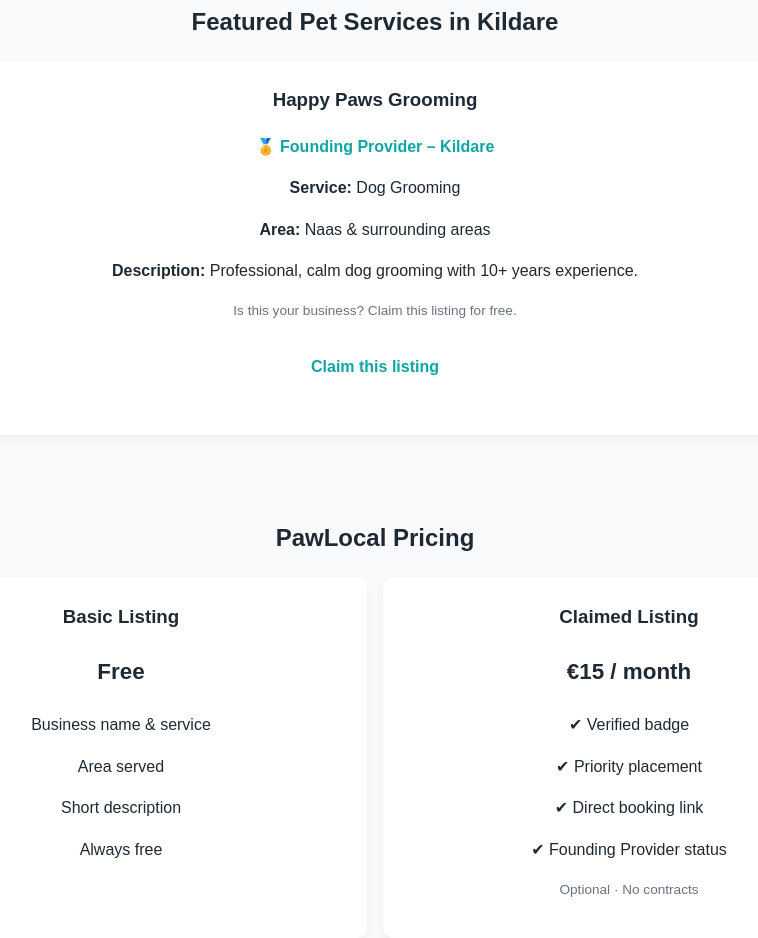
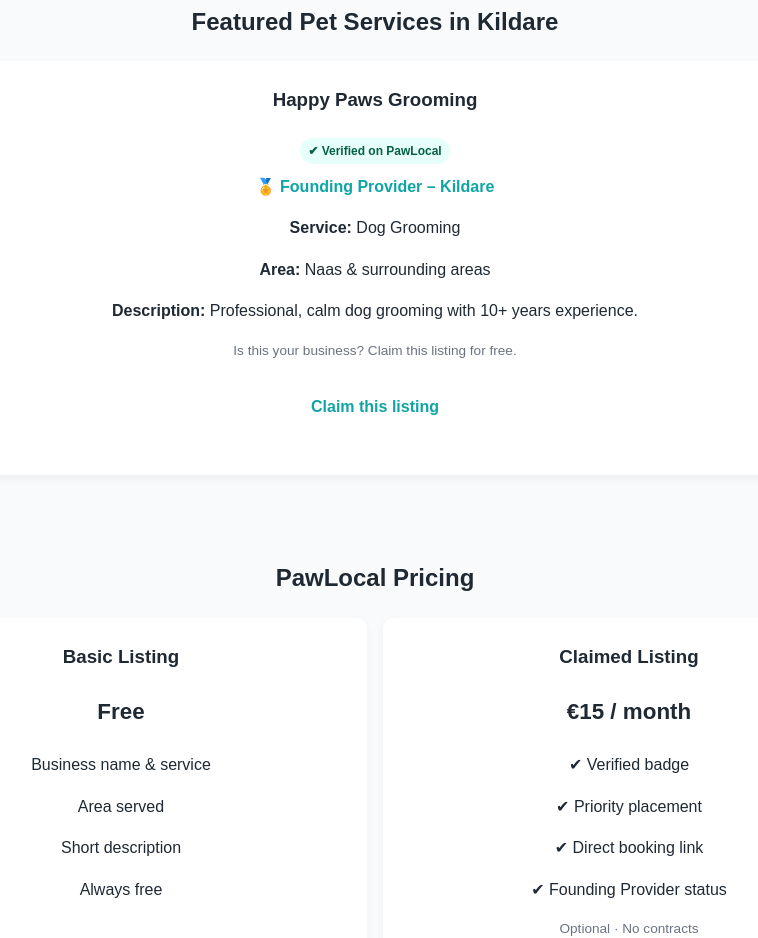
Before and after one commit to sendry-landing/pawlocal, a plain HTML site: page index.html in a window 1280 px wide. Shown: the part 1279-2217 px from the top of the page, without its empty margins (265-1023 px from the left). Drawn offline with Linux system fonts and the light colour scheme.

Commit message:
Update index.html

```diff
--- a/index.html
+++ b/index.html
@@ -136,6 +136,18 @@
   <div class="services">
     <div class="card">
       <h3>Happy Paws Grooming</h3>
+      <p style="
+  display:inline-block;
+  background:#e6fffa;
+  color:#065f46;
+  font-size:0.75rem;
+  font-weight:bold;
+  padding:0.2rem 0.5rem;
+  border-radius:999px;
+  margin:0.3rem 0;
+">
+  ✔ Verified on PawLocal
+      </p>
       <p style="color:#0ea5a4; font-weight:bold; margin:0.3rem 0;">
   🏅 Founding Provider – Kildare
       </p>
```
